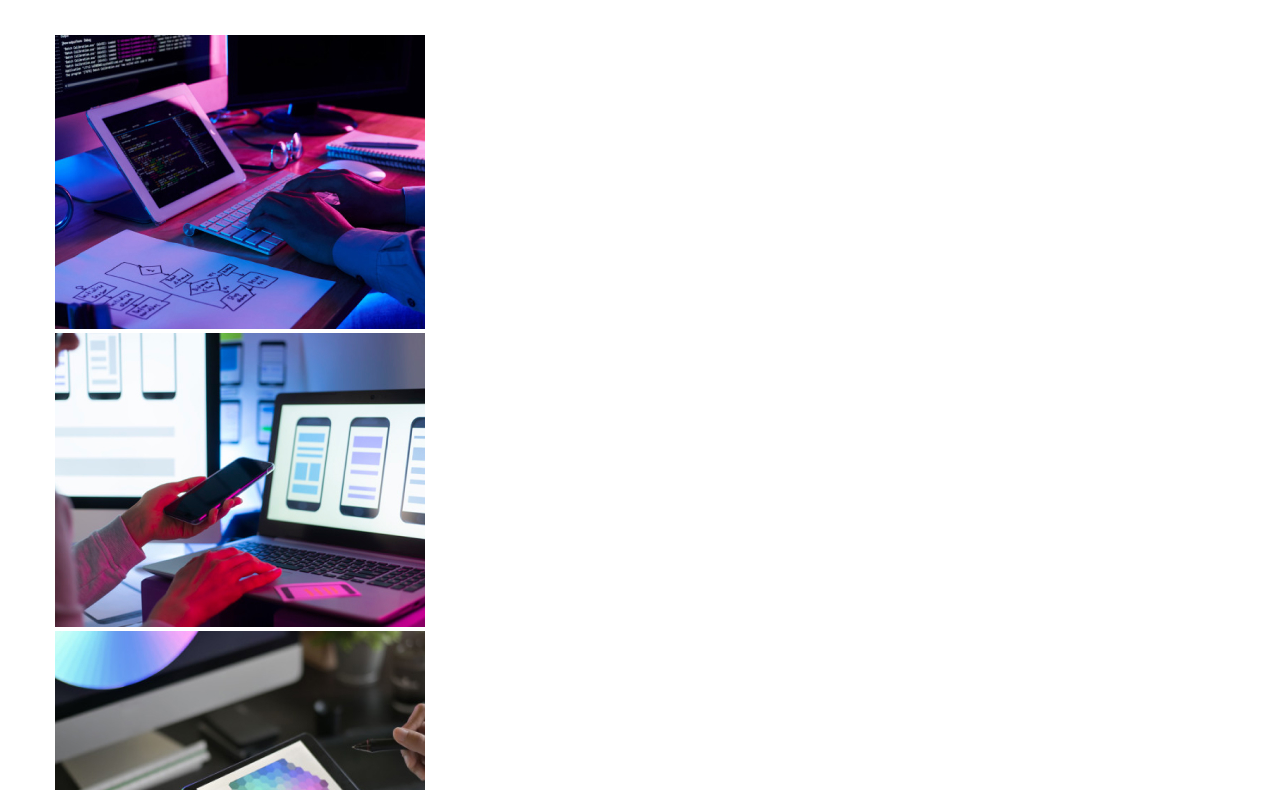
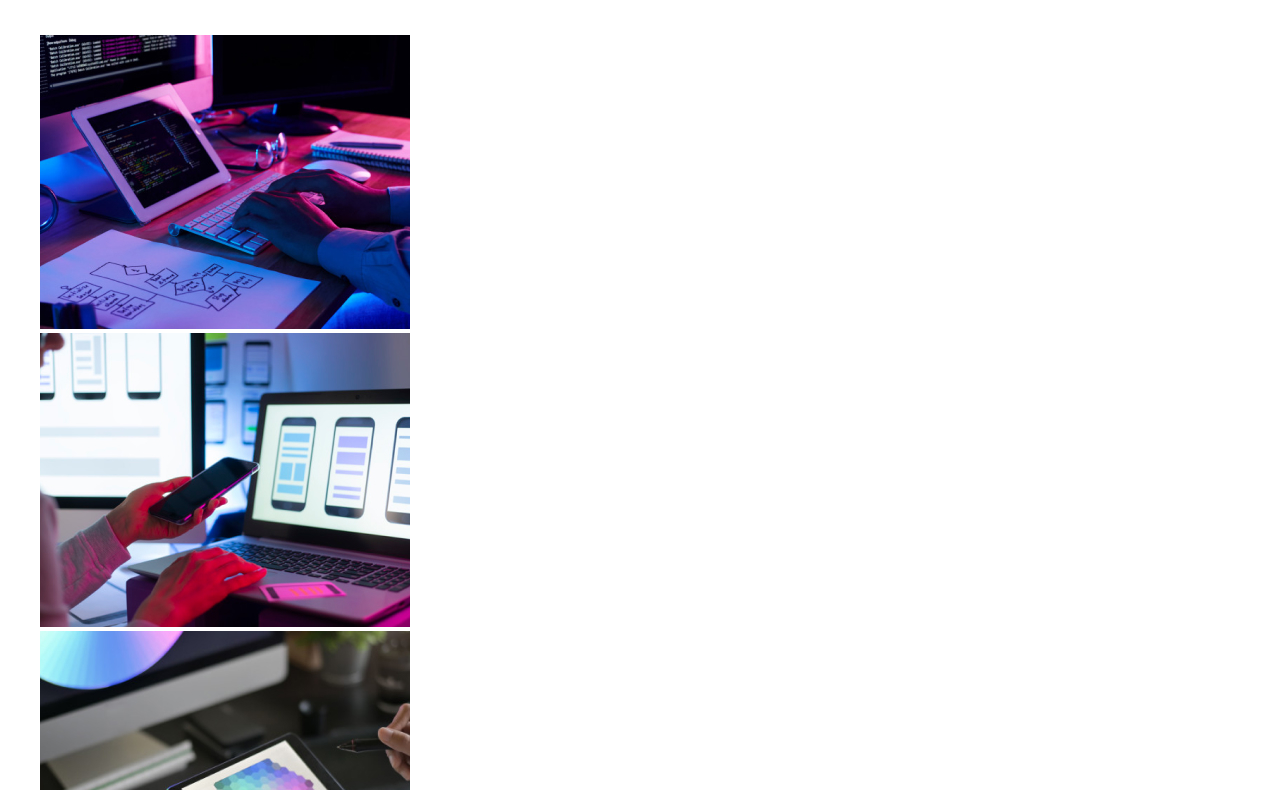
Before and after one commit to RostyslavDubinin/goit-markup-hw-02, a plain HTML site: page index.html in a window 1280 px wide. Shown: the part 615-1405 px from the top of the page. Drawn offline with nearby package versions, Linux system fonts and the light colour scheme.

Commit message:
Update styles.css

```diff
--- a/styles.css
+++ b/styles.css
@@ -41,7 +41,9 @@ body {
 .container {
     margin-left: auto;
     margin-right: auto;
-    width: 1170px;
+    width: 1230px;
+    padding-left: 15px;
+    padding-right: 15px;
 
 }
 
```
